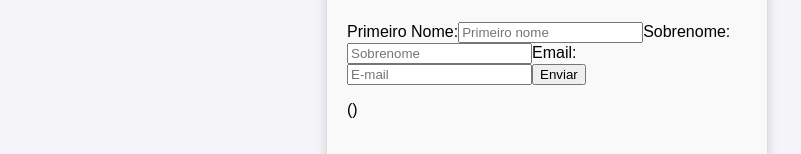
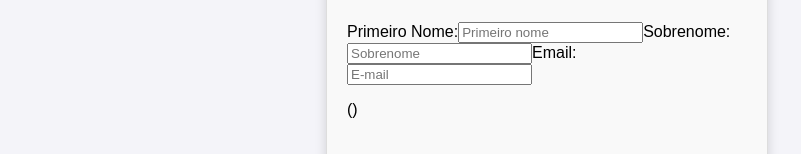
Before and after one commit to AugustoDundes/meu-app, a React (Create React App) app: page /Atv04 in a window 1280 px wide. Shown: the part 135-289 px from the top of the page, without its empty margins (93-894 px from the left). Built offline with nearby package versions, Linux system fonts and the light colour scheme.

Commit message:
Update Form2.js

```diff
--- a/src/componentes2/Form2.js
+++ b/src/componentes2/Form2.js
@@ -46,7 +46,6 @@ function Form2() {
             placeholder="E-mail"
           />
         </label>
-        <button type="submit">Enviar</button>
       </form>
       <p>
         {dadosFormulario.primeiroNome} {dadosFormulario.sobrenome} ({dadosFormulario.email})
```
